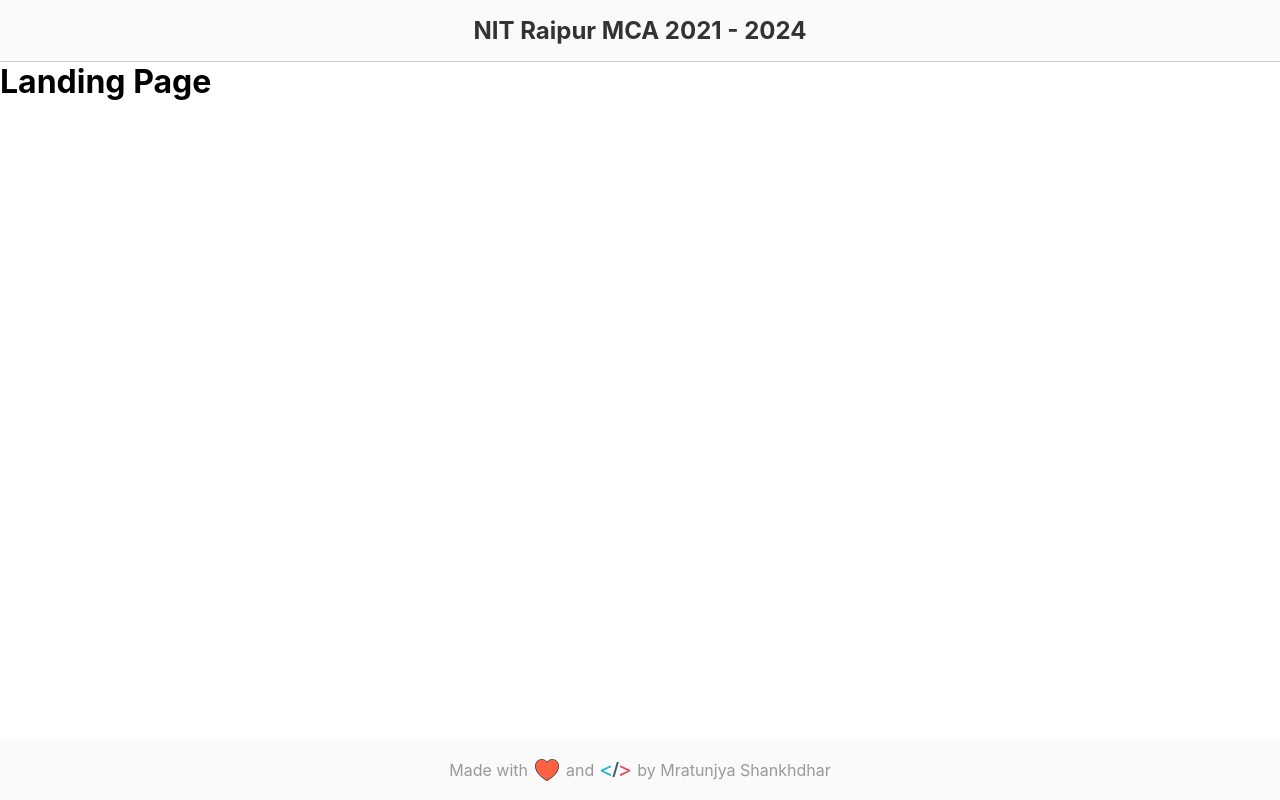
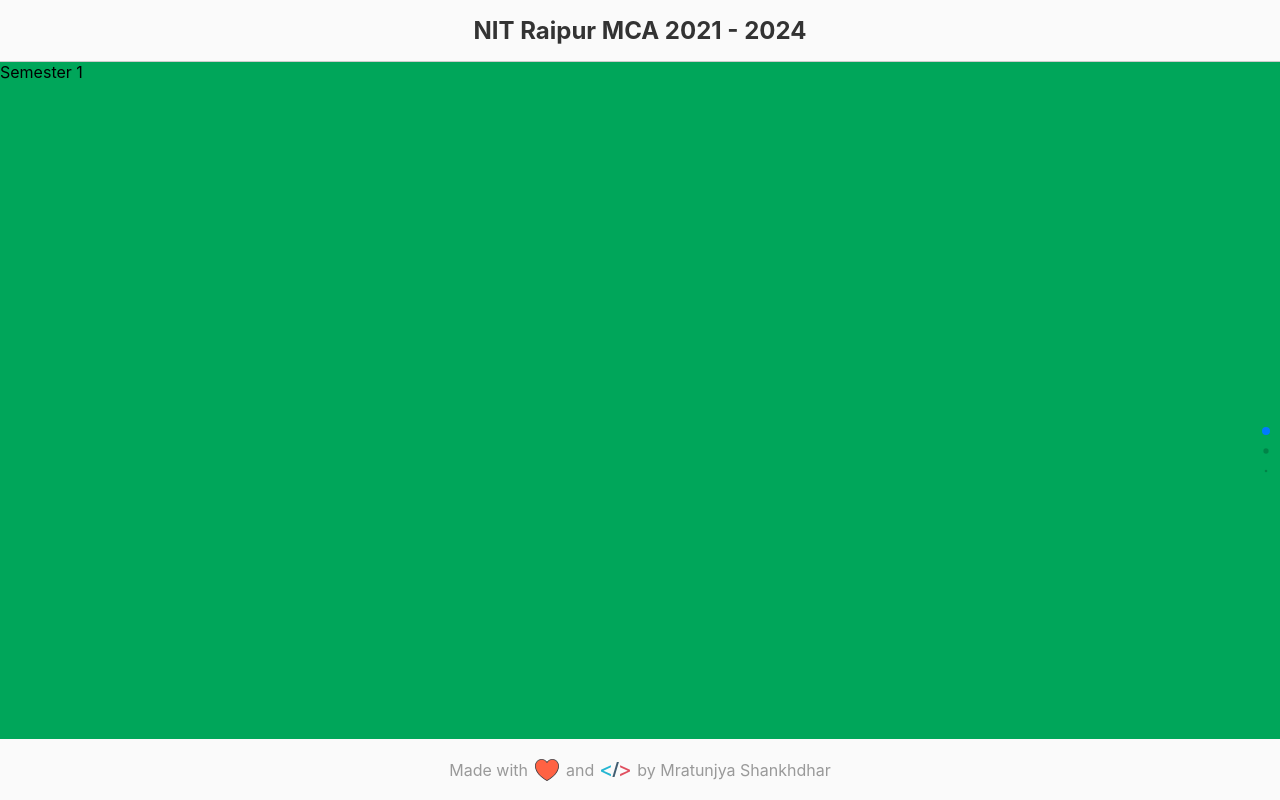
Before and after one commit to mratunjya/nit-raipur-mca, a Next.js app: page / in a window 1280 px wide. Built offline with nearby package versions, Linux system fonts and the light colour scheme.

Commit message:
Added Main for Landing Page

```diff
--- a/Components/Common/Footer/FooterStyle.js
+++ b/Components/Common/Footer/FooterStyle.js
@@ -8,6 +8,7 @@
   left: 0;
   bottom: 0;
   width: 100%;
+  z-index: 1;
 
   * {
     transition: all 0.3s ease;
--- a/Components/Common/Header/HeaderStyle.js
+++ b/Components/Common/Header/HeaderStyle.js
@@ -8,4 +8,8 @@
     font-weight: bold;
     color: #333;
     border-bottom: 1px solid #ccc;
+    position: sticky;
+    top: 0;
+    left: 0;
+    z-index: 1;
 `;
--- a/pages/index.js
+++ b/pages/index.js
@@ -1,8 +1,26 @@
 import Head from 'next/head'
 import Footer from '../Components/Common/Footer/Footer'
 import Header from '../Components/Common/Header/Header'
+import React, { useState, useEffect, useRef } from 'react'
+import { Main } from './indexStyle'
+import { Swiper, SwiperSlide } from 'swiper/react';
+import { Mousewheel, Pagination, Keyboard, EffectFade } from "swiper";
+import "swiper/css";
+import "swiper/css/bundle";
 
 export default function Home() {
+  const [headerHeight, setHeaderHeight] = useState();
+  const [footerHeight, setFooterHeight] = useState();
+
+  const refHeader = useRef(null);
+  const refFooter = useRef(null);
+
+  // eslint-disable-next-line react-hooks/exhaustive-deps
+  useEffect(() => {
+    setHeaderHeight(refHeader.current.clientHeight);
+    setFooterHeight(refFooter.current.clientHeight);
+  });
+
   return (
     <>
       <Head>
@@ -10,11 +28,38 @@
         <meta name="description" content="NIT Raipur MCA 2021 - 2024" />
         <link rel="icon" href="/favicon.ico" />
       </Head>
-      <Header header="NIT Raipur MCA 2021 - 2024" />
-      <main>
-        <h1>Landing Page</h1>
-      </main>
-      <Footer />
+      <div ref={refHeader}>
+        <Header header="NIT Raipur MCA 2021 - 2024"/>
+      </div>
+      <Main headerHeight={headerHeight} footerHeight={footerHeight}>
+        <Swiper
+          direction={"vertical"}
+          slidesPerView={1}
+          spaceBetween={0}
+          mousewheel={true}
+          pagination={{
+            clickable: true,
+            dynamicBullets: true,
+          }}
+          keyboard={{
+            enabled: true,
+          }}
+          loop={true}
+          grabCursor={true}
+          modules={[Mousewheel, Pagination, Keyboard, EffectFade]}
+          className="mySwiper"
+        >
+          <SwiperSlide className="SwiperSlide">Semester 1</SwiperSlide>
+          <SwiperSlide className="SwiperSlide">Semester 2</SwiperSlide>
+          <SwiperSlide className="SwiperSlide">Semester 3</SwiperSlide>
+          <SwiperSlide className="SwiperSlide">Semester 4</SwiperSlide>
+          <SwiperSlide className="SwiperSlide">Semester 5</SwiperSlide>
+          <SwiperSlide className="SwiperSlide">Semester 6</SwiperSlide>
+        </Swiper>
+      </Main>
+      <div ref={refFooter}>
+        <Footer />
+      </div>
     </>
   )
 }
--- /dev/null
+++ b/pages/indexStyle.js
@@ -0,0 +1,38 @@
+import styled from "styled-components";
+import { BLUE, GREEN, RED, ORANGE, YELLOW, PURPLE } from "../Components/Common/colors";
+
+export const Main = styled.main`
+    .mySwiper {
+        width: 100%;
+        height: calc(100vh - ${props => props.headerHeight+"px"} - ${props => props.footerHeight+"px"});
+    }
+
+    .SwiperSlide {
+        width: 100%;
+        height: 100%;
+        &:nth-of-type(1) {
+            background-color: ${BLUE};
+        }
+        &:nth-of-type(2) {
+            background-color: ${GREEN};
+        }
+        &:nth-of-type(3) {
+            background-color: ${RED};
+        }
+        &:nth-of-type(4) {
+            background-color: ${ORANGE};
+        }
+        &:nth-of-type(5) {
+            background-color: ${YELLOW};
+        }
+        &:nth-of-type(6) {
+            background-color: ${PURPLE};
+        }
+        &:nth-of-type(7) {
+            background-color: ${BLUE};
+        }
+        &:nth-of-type(8) {
+            background-color: ${GREEN};
+        }
+    }
+`
```
Also changed, not shown: styles/globals.css (line endings or trailing spaces).
